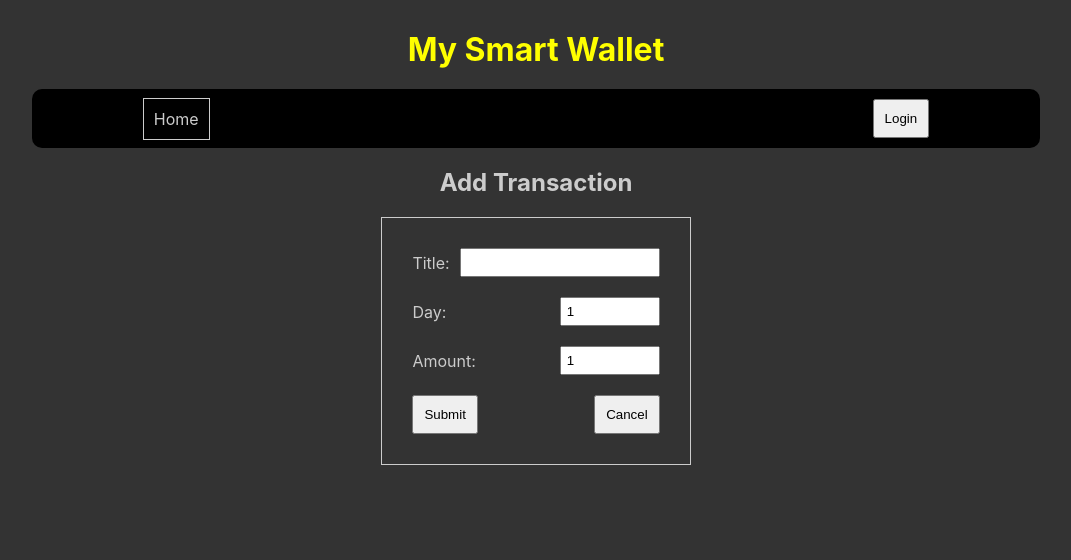
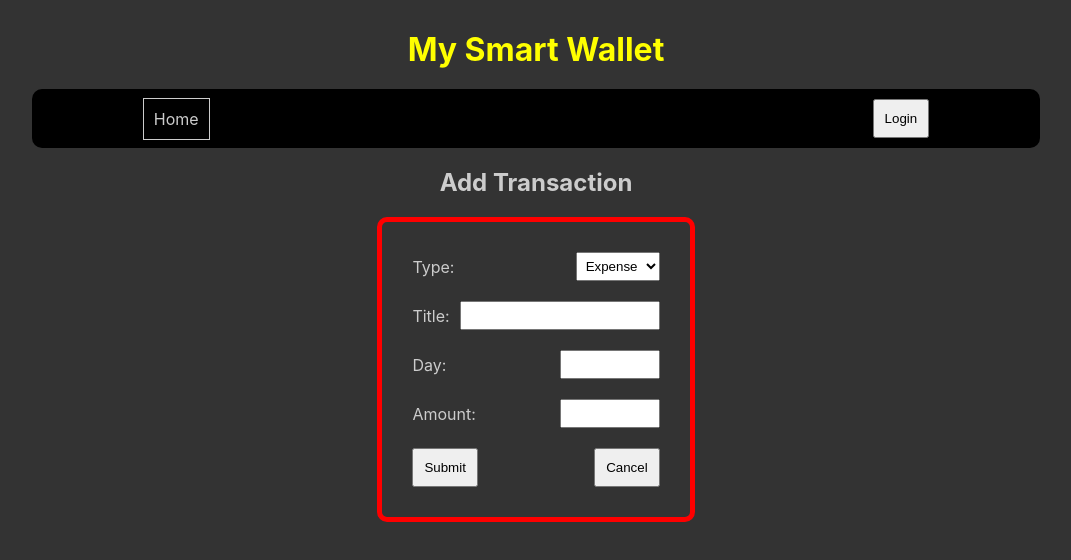
Before and after one commit to omr-dev/my-smart-wallet, a React (Vite) app: page /transactionForm in a window 1280 px wide. Shown: the top 560 px of the page, without its empty margins (104-1175 px from the left). Built offline with nearby package versions, Linux system fonts and the light colour scheme.

Commit message:
transactions can be created as expense or income

```diff
--- a/src/App.scss
+++ b/src/App.scss
@@ -69,7 +69,6 @@ body {
         border: 1px solid #ccc;
         padding: 10px;
         margin: 10px;
-
       }
       .transactionsList {
         table {
@@ -85,6 +84,15 @@ body {
             td {
               text-align: center;
               padding: 5px;
+              &.amountCell{
+                text-align: right;
+              }
+              &.redText {
+                color: red;
+              }
+              &.greenText {
+                color: green;
+              }
             }
           }
         }
@@ -96,7 +104,8 @@ body {
         text-align: center;
       }
       .form-container {
-        border: 1px solid #ccc;
+        border: 5px solid #ccc;
+        border-radius: 10px;
         width: min-content;
         margin: 0 auto;
         padding: 20px;
@@ -106,6 +115,9 @@ body {
           align-items: center;
           padding: 10px;
           gap: 10px;
+          select {
+            padding: 5px;
+          }
           input {
             padding: 5px;
             width: 200px;
@@ -113,7 +125,7 @@ body {
           input[type="number"] {
             width: 100px;
           }
-          button{
+          button {
             padding: 10px;
           }
         }
--- a/src/components/TransactionsList.jsx
+++ b/src/components/TransactionsList.jsx
@@ -27,11 +27,16 @@ export const TransactionsList = () => {
             const title = transactionsInState[transactionKey].title;
             const day = transactionsInState[transactionKey].day;
             const amount = transactionsInState[transactionKey].amount;
+            const type = transactionsInState[transactionKey].type;
+
             return (
               <tr key={transactionKey}>
                 <td>{day}</td>
                 <td>{title}</td>
-                <td>{amount}</td>
+                <td className={`amountCell ${type === "expense" ? "redText " : "greenText "}`}>
+                  {type === "expense" ? "- " : "+ "}
+                  {amount} €
+                </td>
                 <td>
                   <button
                     onClick={() => {
--- a/src/subPages/PageTransactionForm.jsx
+++ b/src/subPages/PageTransactionForm.jsx
@@ -19,16 +19,18 @@ export const PageTransactionForm = () => {
 
   const transactionsInState = useSelector(getTransactions);
   const transactionToEdit = useSelector(getMarkedTransactionToEdit);
-  let titleToEdit, dayToEdit, amountToEdit;
+  let titleToEdit, dayToEdit, amountToEdit, typeToEdit;
   if (transactionToEdit !== null) {
     isEditForm = true;
     titleToEdit = transactionsInState[transactionToEdit].title;
     dayToEdit = transactionsInState[transactionToEdit].day;
     amountToEdit = transactionsInState[transactionToEdit].amount;
+    typeToEdit = transactionsInState[transactionToEdit].type;
   }
-  const [day, setDay] = useState(dayToEdit ? dayToEdit : 1);
+  const [day, setDay] = useState(dayToEdit ? dayToEdit : "");
   const [title, setTitle] = useState(titleToEdit ? titleToEdit : "");
-  const [amount, setAmount] = useState(amountToEdit ? amountToEdit : 1);
+  const [amount, setAmount] = useState(amountToEdit ? amountToEdit : "");
+  const [type, setType] = useState(typeToEdit ? typeToEdit : "expense");
 
   return (
     <div className="page-transaction-form">
@@ -37,9 +39,49 @@ export const PageTransactionForm = () => {
       <form
         onSubmit={(e) => {
           e.preventDefault();
+          if (isEditForm) {
+            dispatch(
+              editTransaction({
+                targetId: transactionToEdit,
+                newValue: {
+                  title: title,
+                  amount: amount,
+                  day: day,
+                },
+              })
+            );
+            dispatch(markTransactionToEdit(null));
+          } else {
+            dispatch(
+              addTransaction({
+                type: type,
+                title: title,
+                amount: amount,
+                day: day,
+              })
+            );
+          }
+          navigate("/transactions");
         }}
       >
-        <div className="form-container">
+        <div
+          className="form-container"
+          style={{
+            borderColor: type === "expense" ? "red" : "green",
+          }}
+        >
+          <div className="form-row ">
+            <label htmlFor="type">Type:</label>
+            <select
+              value={type}
+              onChange={(e) => {
+                setType(e.target.value);
+              }}
+            >
+              <option value="expense">Expense</option>
+              <option value="income">Income</option>
+            </select>
+          </div>
           <div className="form-row">
             <label htmlFor="title">Title:</label>
             <input
@@ -49,6 +91,7 @@ export const PageTransactionForm = () => {
               onChange={(e) => {
                 setTitle(e.target.value);
               }}
+              required
             />
           </div>
           <div className="form-row">
@@ -62,6 +105,7 @@ export const PageTransactionForm = () => {
               onChange={(e) => {
                 setDay(e.target.value);
               }}
+              required
             />
           </div>
 
@@ -75,31 +119,11 @@ export const PageTransactionForm = () => {
               onChange={(e) => {
                 setAmount(e.target.value);
               }}
+              required
             />
           </div>
           <div className="form-row">
-            <button
-              type="submit"
-              className="btn-submit"
-              onClick={() => {
-                if (isEditForm) {
-                  dispatch(
-                    editTransaction({
-                      targetId: transactionToEdit,
-                      newValue: {
-                        title: title,
-                        amount: amount,
-                        day: day,
-                      },
-                    })
-                  );
-                  dispatch(markTransactionToEdit(null));
-                } else {
-                  dispatch(addTransaction({ title: title, amount: amount, day: day }));
-                }
-                navigate("/transactions");
-              }}
-            >
+            <button type="submit" className="btn-submit">
               Submit
             </button>
             <button
--- a/src/subPages/PageTransactions.jsx
+++ b/src/subPages/PageTransactions.jsx
@@ -22,12 +22,12 @@ export const PageTransactions = () => {
           <h2>This is tranactions page.</h2>
 
           <button
-            className="btn-add-expense"
+            className="btn-add-transaction"
             onClick={() => {
               navigate("/transactionForm");
             }}
           >
-            Add Expense
+            Add Transaction
           </button>
 
           {countOfTransactions > 0 && <TransactionsList />}
```
